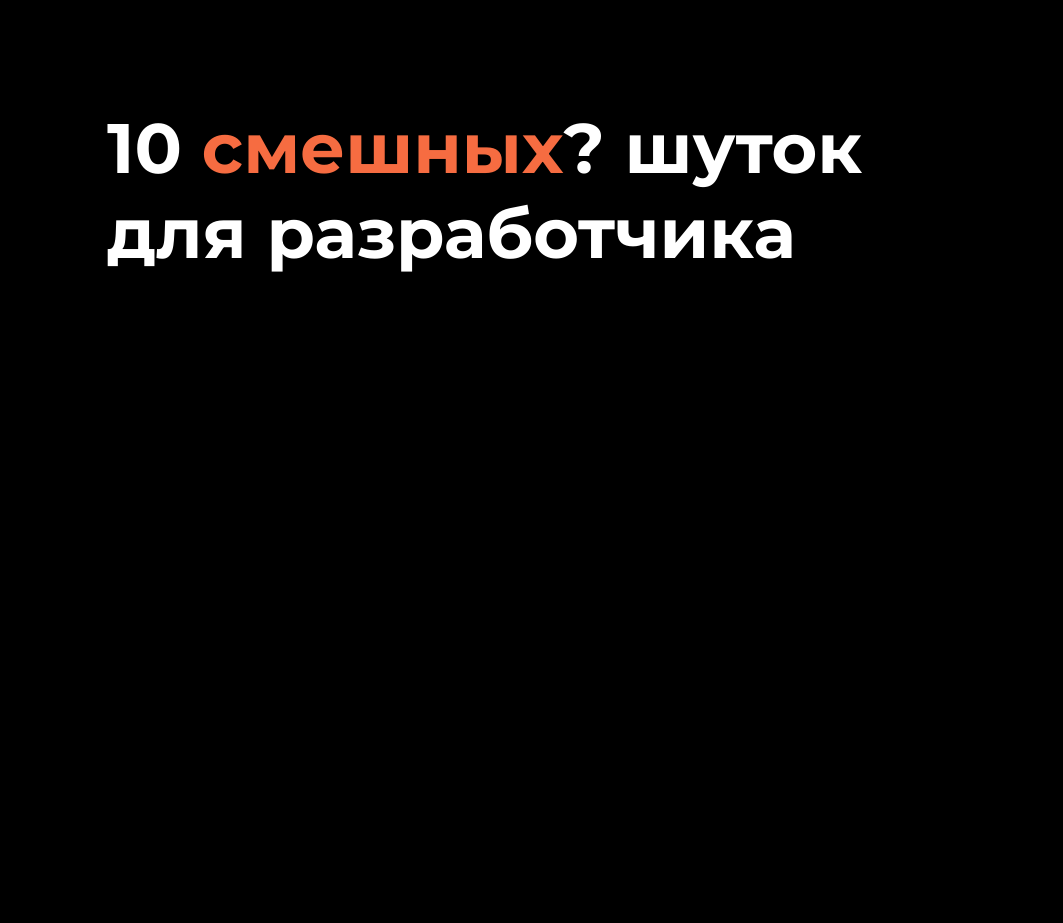
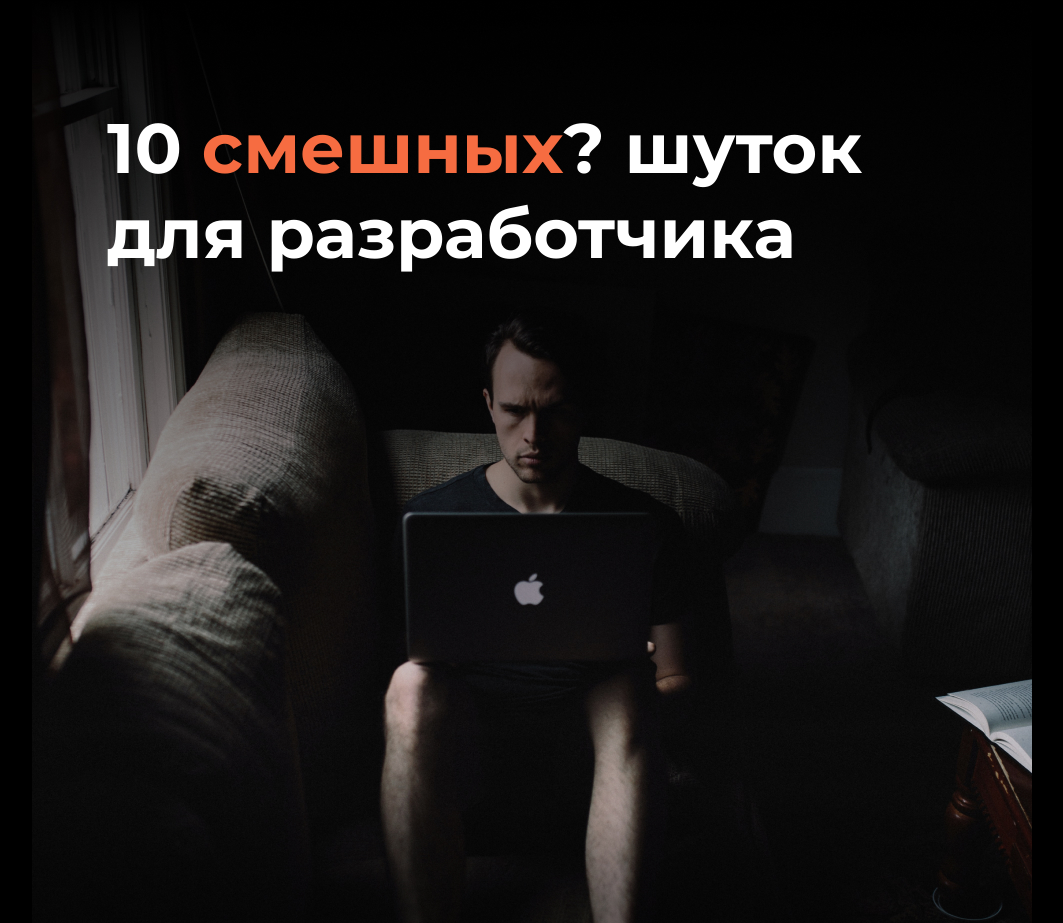
Before and after one commit to AlexandrBond/chelltext, a plain HTML site: page index.html in a window 1280 px wide. Shown: the top 923 px of the page, without its empty margins (109-1172 px from the left). Drawn offline with Linux system fonts and the light colour scheme; the site is published under a folder, as on GitHub Pages, so addresses that start at the root find nothing.

Commit message:
Update style.css

```diff
--- a/css/style.css
+++ b/css/style.css
@@ -11,7 +11,7 @@ body{
 .header{
     width: 100%;
     height: 1136px;
-    background: url(/img/bground.jpg) no-repeat center /cover;
+    background: url(../img/bground.jpg) no-repeat center /cover;
     border:01px solid;
     border-color: #000000;
     margin-bottom:23px;
```
